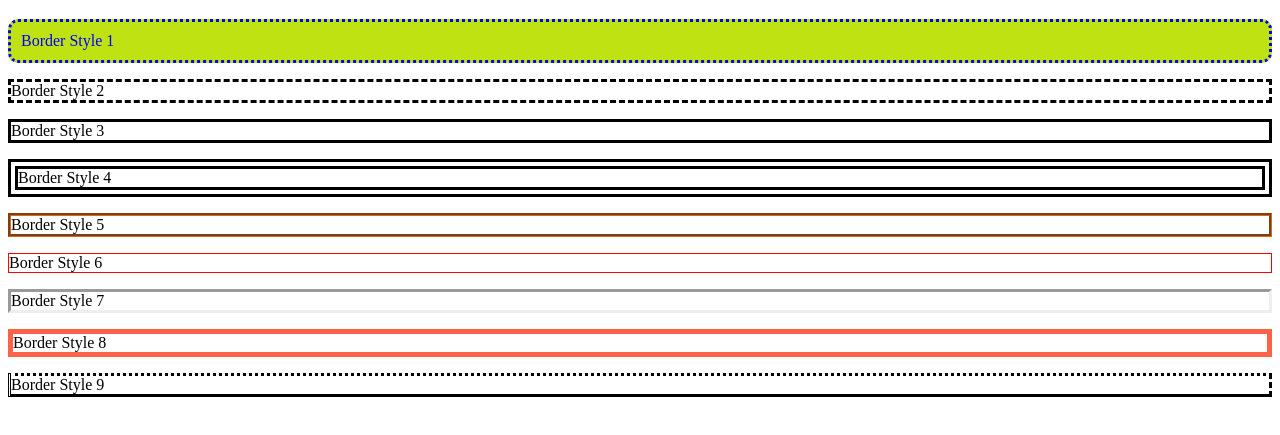
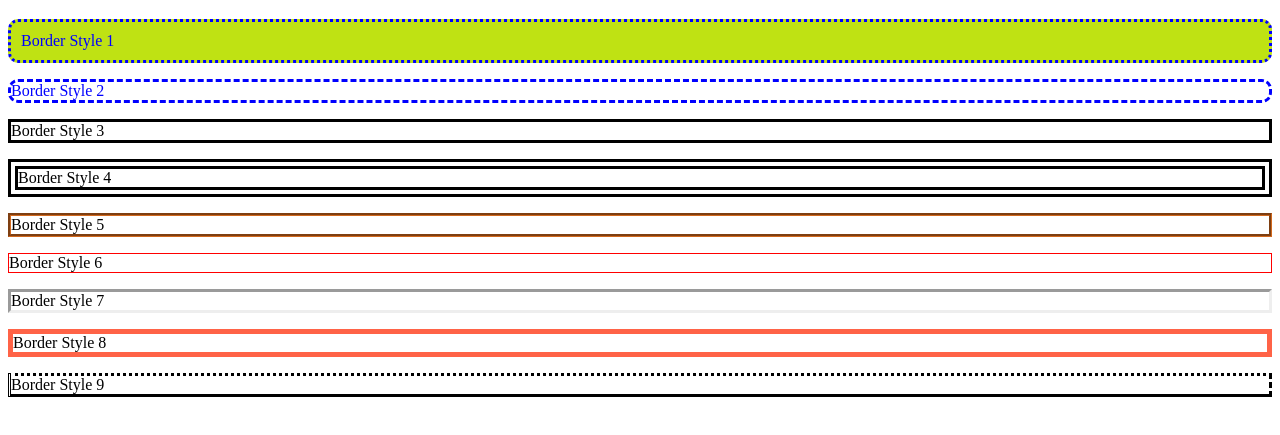
Before and after one commit to Devapujyula/01-HTML-Fundamentals, a plain HTML site: page we-development course/CSS/borders.html in a window 1280 px wide. Shown: the part 61-496 px from the top of the page. Drawn offline with Linux system fonts and the light colour scheme.

Commit message:
Update borders.html

```diff
--- a/we-development course/CSS/borders.html
+++ b/we-development course/CSS/borders.html
@@ -20,6 +20,8 @@
 
     #p2 {
       border-style: dashed;
+      border-radius: 10px;
+      color: blue;
     }
 
     #p3 {
```
